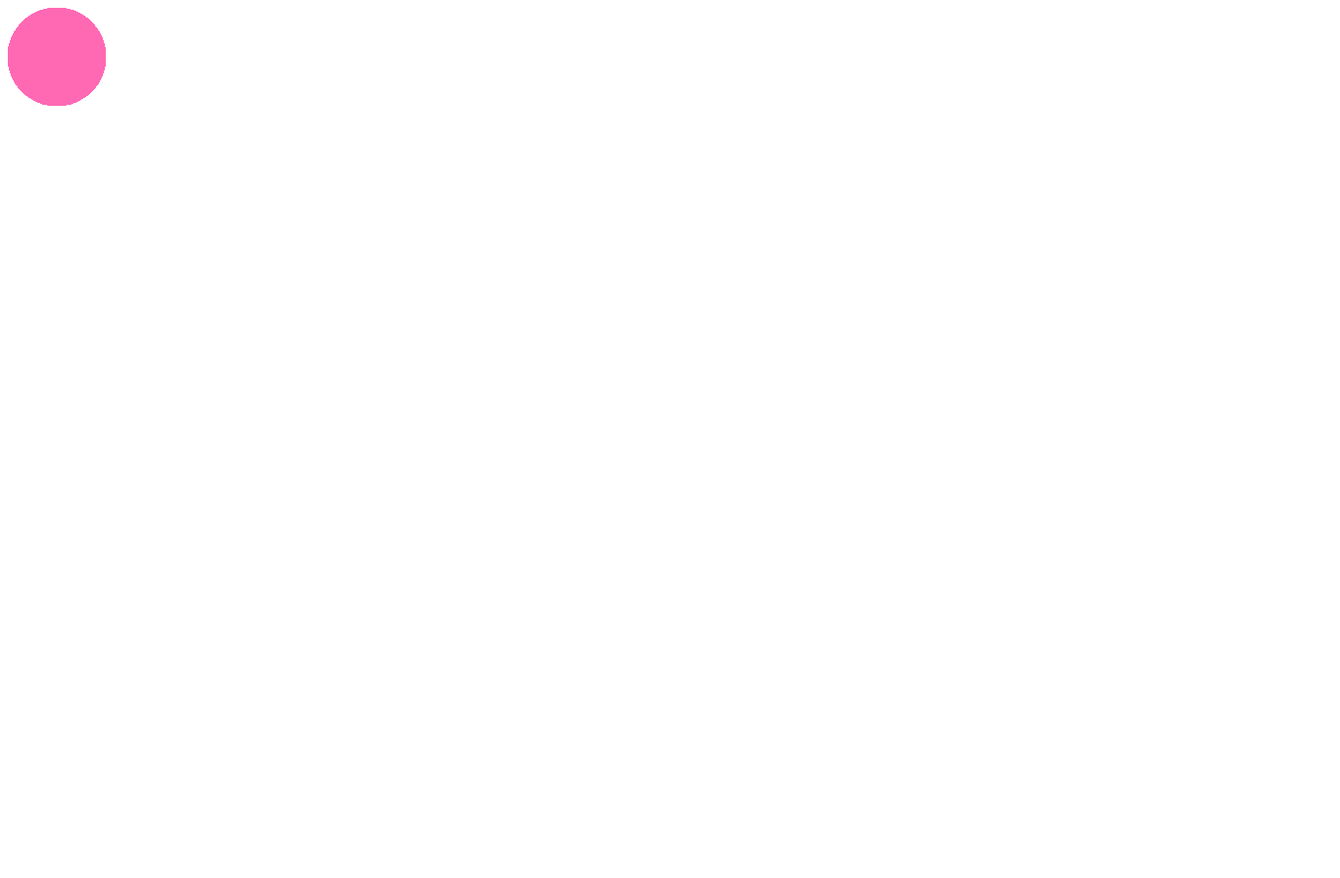
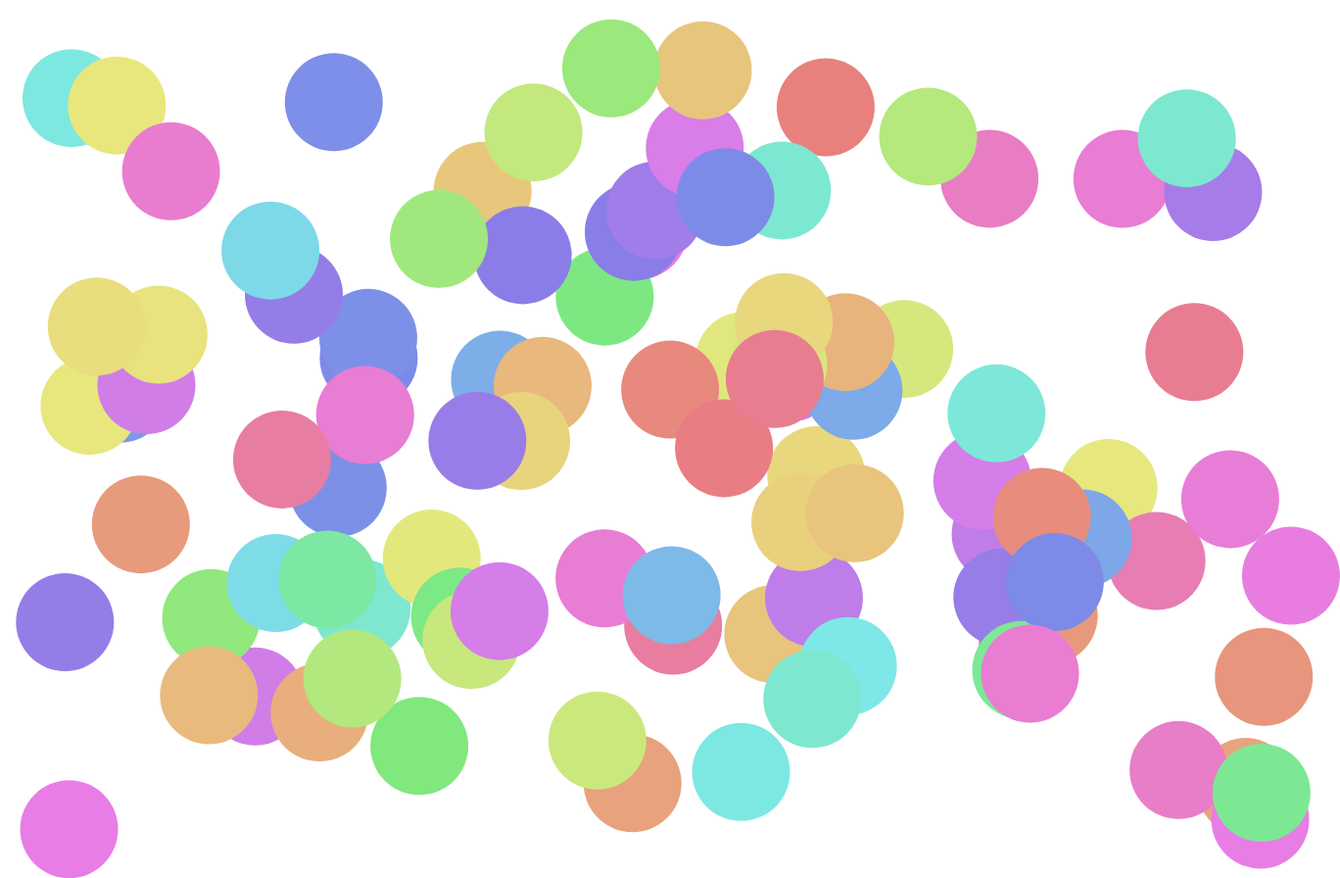
Before and after one commit to yoye0001/moving-bubbles, a plain HTML site: page index.html in a window 1280 px wide. Shown: the whole page at 98% size, 1368 px wide, since content can reach past the window. Before the commit the page ends 800 px from the top, so only its background shows below. Drawn offline with Linux system fonts and the light colour scheme.

Commit message:
rabndom pos & color

```diff
--- a/index.html
+++ b/index.html
@@ -109,5 +109,6 @@
       <div></div>
       <div></div>
     </div>
+    <script src="main.js"></script>
   </body>
 </html>
--- /dev/null
+++ b/main.js
@@ -0,0 +1,7 @@
+const all = document.querySelectorAll(".container div");
+all.forEach((bubble) => {
+  bubble.style.transform = `translate(${Math.random() * 100}vw, ${
+    Math.random() * 100
+  }vh)`;
+  bubble.style.background = `hsl(${Math.random() * 360}, 70%, 70%)`;
+});
```
